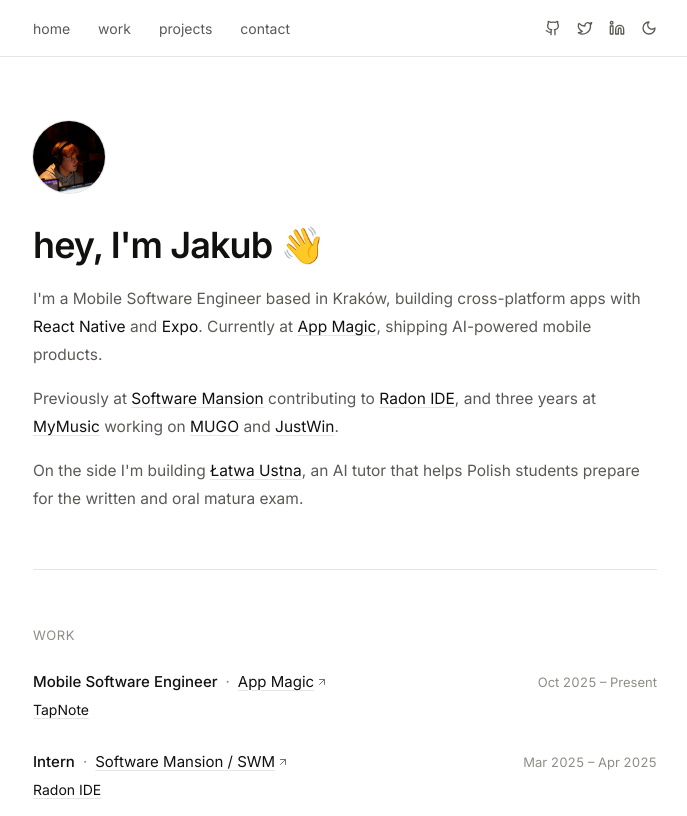
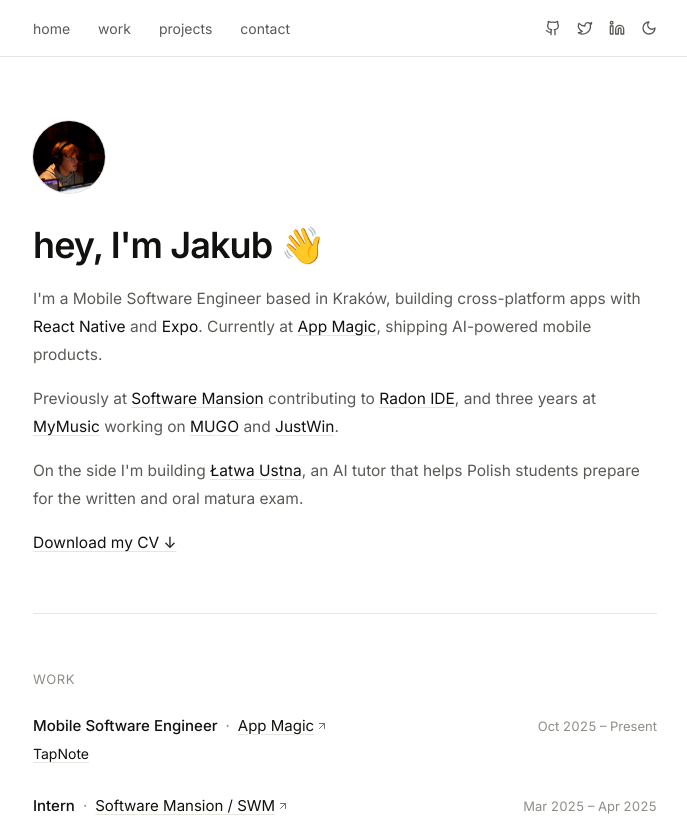
Before and after one commit to jkasprzyk17/portfolio, a Next.js app: page / in a window 1280 px wide. Shown: the top 816 px of the page, without its empty margins (295-982 px from the left). Built offline with nearby package versions, Linux system fonts and the light colour scheme.

Commit message:
Add download link for CV in Hero component

```diff
--- a/src/components/Hero.tsx
+++ b/src/components/Hero.tsx
@@ -114,6 +114,11 @@
           </a>
           , an AI tutor that helps Polish students prepare for the written and oral matura exam.
         </p>
+        <p>
+          <a href="/cv.pdf" className="prose-link" download>
+            Download my CV ↓
+          </a>
+        </p>
       </m.div>
     </section>
   );
```
Also changed, not shown: 1 other file (tests, documents, lock files or other folders).
